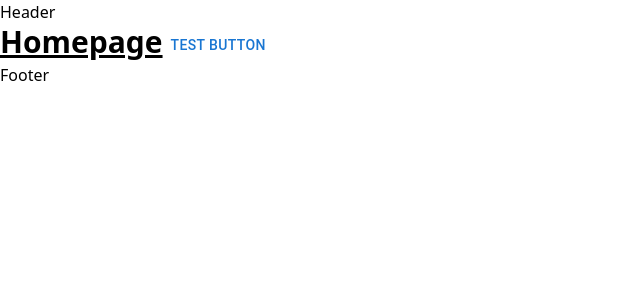
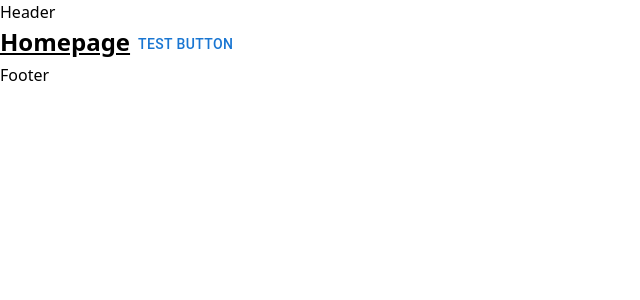
Before and after one commit to JerrelLustre/TidalFest, a React (Create React App) app: page / in a window 1280 px wide. Shown: the top 300 px of the page, without its empty margins (0-640 px from the left). Built offline with nearby package versions, Linux system fonts and the light colour scheme.

Commit message:
Design tailwind style guide

```diff
--- a/tailwind.config.js
+++ b/tailwind.config.js
@@ -4,7 +4,40 @@ module.exports = {
     "./src/**/*.{js,jsx,ts,tsx}",
   ],
   theme: {
-    extend: {},
-  },
+    extend: {
+      colors: {
+        "pale-100": "#fff8ef",
+        "pale-200": "#ffeed4",
+        "yellow-100": "#f4bb15",
+        "orange-100": "#ef693c",
+        "orange-200": "#ffa573",
+        "red-100": "#f04346",
+        "red-200": "#ff797b",
+        "jade-100": "#067d7d",
+        "jade-200": "#59afaa",
+        "jade-300": "#033e45",
+        "blue-100": "#67d9d2",
+        "black": "#222222",
+        "white": "#fbfbfb"
+      },
+      fontSize: {
+        "base": "1rem",
+        "lg": "1.125rem",
+        "xl": "1.25rem",
+        "2xl": "1.375rem",
+        "3xl": "1.5rem",
+        "4xl": "1.75rem"
+      },
+      fontFamily: {
+        "montserrat": "Montserrat",
+      },
+      boxShadow: {
+        "image-shadow": "-10px 10px 0px 0px rgba(239,187,36,1)",
+        "container-shadow": "-5px 5px 0px 5px rgba(3,62,69,1)",
+        "btn-shadow": "-10px 12px 0px -2px rgba(0,0,0,0.25)",
+        "heading-shadow": "-10px 12px 0px 10px rgba(3,62,69,1)"
+      },
+    }
+    },
   plugins: [],
 }
```
